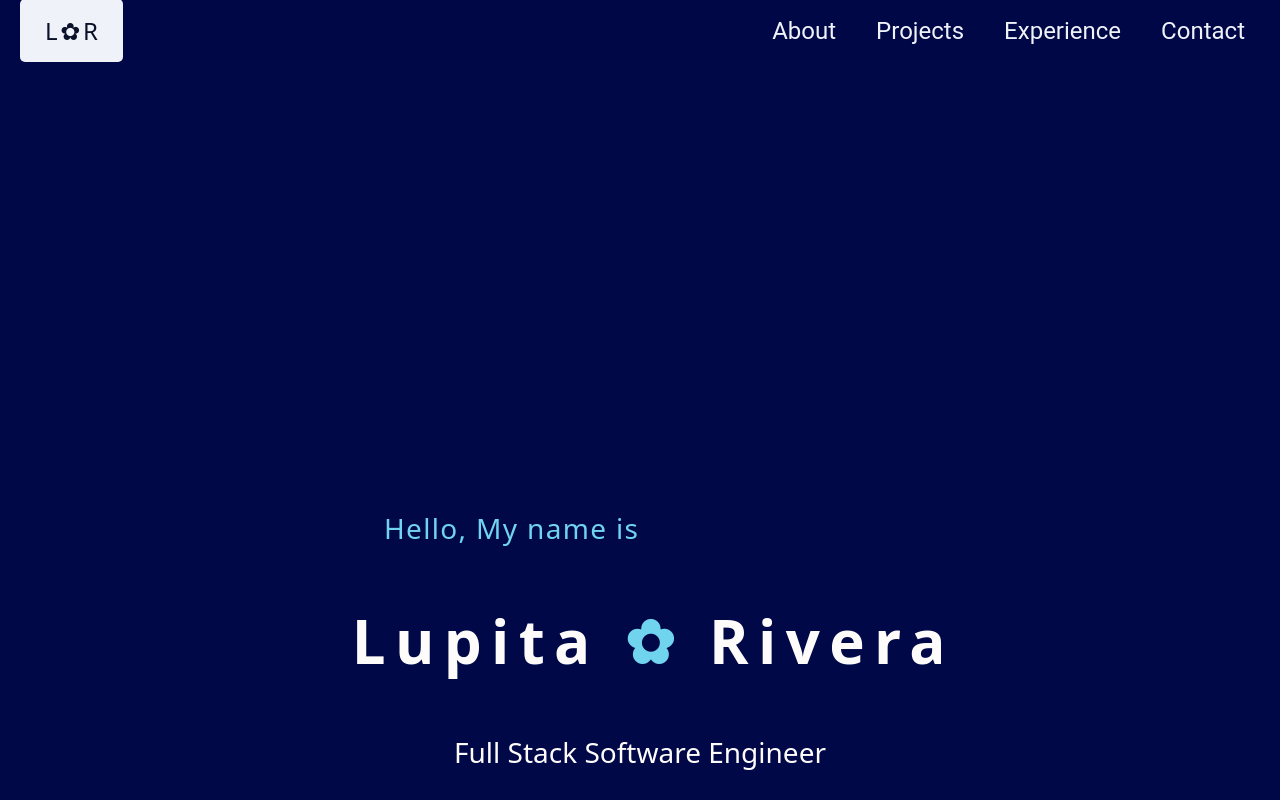
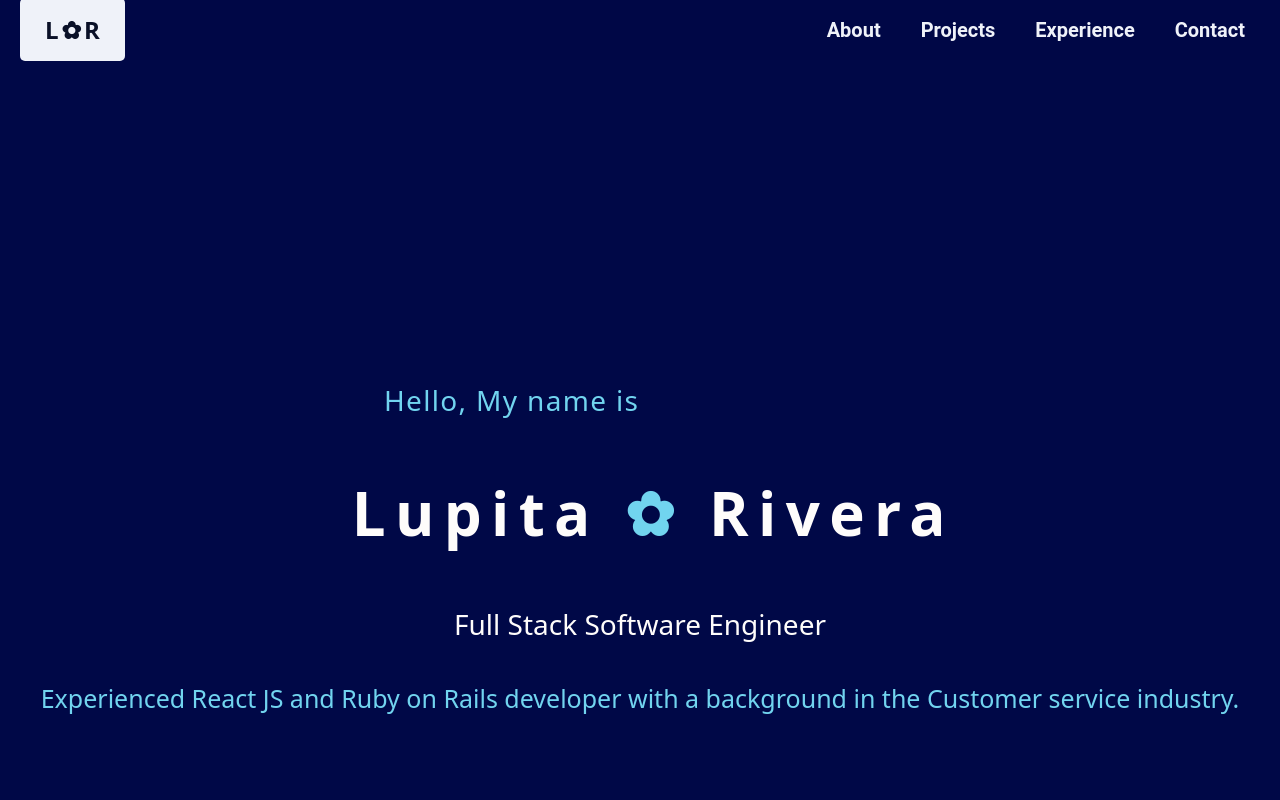
Before and after one commit to LupitaLee/portfolio, a React (Create React App) app: page /# in a window 1280 px wide. Shown: the top 800 px of the page. Built offline with nearby package versions, Linux system fonts and the light colour scheme.

Commit message:
bold text on navbar

```diff
--- a/src/components/About/About.css
+++ b/src/components/About/About.css
@@ -11,7 +11,7 @@
 }
 
 .title {
-    margin-top: 20px;
+    /* margin-top: 20px; */
     height: 100px;
     color: #fefcfb;
     background-color:  #0a1128;
--- a/src/components/Intro/Intro.css
+++ b/src/components/Intro/Intro.css
@@ -18,7 +18,7 @@
     text-align: left;
       color: #71D4EF;
       font-size: 20px;
-      margin-top: 30%;
+      margin-top: 20%;
       margin-left: 30%;
       letter-spacing: 1pt;
       animation: fadeIn ease 3s;
--- a/src/components/Navbar.css
+++ b/src/components/Navbar.css
@@ -25,10 +25,11 @@
 
 
 .link a {
-    font-size: 1.5rem;
+    font-size: 1.25rem;
     display: inline-flex;
     color: #eff2f9;
     text-align: center;
+    font-weight: bold;
 
     margin-right: 30px;
     padding: 5px;
@@ -45,7 +46,7 @@
 }
 
 #home-btn{
-
+    font-weight: bold;
     margin-left: 20px;
     font-size: 1.5rem;
     letter-spacing: 2pt;
```
